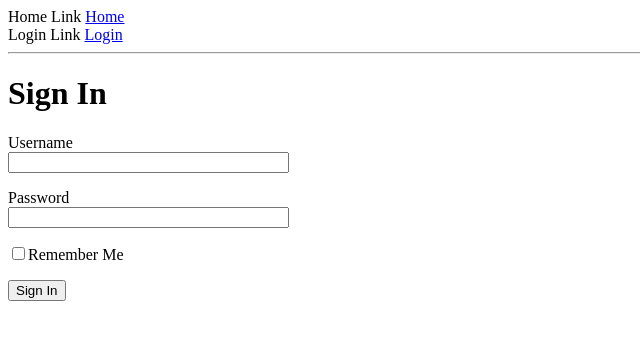
After one commit to ZhiquanW/Learn-Flask, a Flask app: page /login in a window 1280 px wide. The commit adds this page. Shown: the top 340 px of the page, without its empty margins (0-640 px from the left). Run offline with Flask 2, Linux system fonts and the light colour scheme.

Commit message:
tmp update

```diff
--- a/hello/app/__init__.py
+++ b/hello/app/__init__.py
@@ -1,4 +1,5 @@
 from flask import Flask
-
+from config import Config
 app = Flask(__name__)
+app.config.from_object(Config)
 from app import routes
--- /dev/null
+++ b/hello/app/forms.py
@@ -0,0 +1,9 @@
+from flask_wtf import FlaskForm
+from wtforms import StringField, PasswordField, BooleanField, SubmitField
+from wtforms.validators import DataRequired
+
+class LoginForm(FlaskForm):
+    username = StringField('Username', validators=[DataRequired()])
+    password = PasswordField('Password', validators=[DataRequired()])
+    remember_me = BooleanField('Remember Me')
+    submit = SubmitField('Sign In')
--- a/hello/app/routes.py
+++ b/hello/app/routes.py
@@ -1,5 +1,6 @@
+from flask import render_template
 from app import app
-from flask import render_template
+from app.forms import LoginForm
 @app.route('/')
 @app.route('/index')
 def index():
@@ -14,3 +15,9 @@ def index():
     }
     ]
     return render_template('index.html', user=user,postss=posts)
+
+@app.route('/login')
+def login():
+    form = LoginForm()
+    return render_template('login.html',title='Sign in',form = form)
+    # return render_template('base.html')
--- a/hello/app/templates/base.html
+++ b/hello/app/templates/base.html
@@ -7,7 +7,8 @@
         {%endif%}
     </head>
     <body>
-        <div>Home Link <a href="/index">Click me</a></div>
+        <div>Home Link <a href="/index">Home</a></div>
+        <div>Login Link <a href="/login">Login</a></div>
         <hr>
         {% block content %}
         {% endblock %}
--- /dev/null
+++ b/hello/app/templates/login.html
@@ -0,0 +1,18 @@
+{% extends 'base.html' %}
+{% block content %}
+    <h1>Sign In</h1>
+    <form action="" method="post" novalidate>
+        {{form.hidden_tag()}}
+        <p>
+            {{form.username.label}}<br>
+            {{form.username(size=32)}}
+        </p>
+        <p>
+            {{form.password.label}}<br>
+            {{form.password(size= 32)}}
+        </p>
+        <p>{{form.remember_me()}}{{form.remember_me.label}}</p>
+        <p>{{form.submit()}}</p>
+    </form>
+
+{% endblock content %}
--- /dev/null
+++ b/hello/config.py
@@ -0,0 +1,4 @@
+import os
+
+class Config(object):
+    SECRET_KEY = os.environ.get('SECRET_KEY') or 'you will never guess'
```
